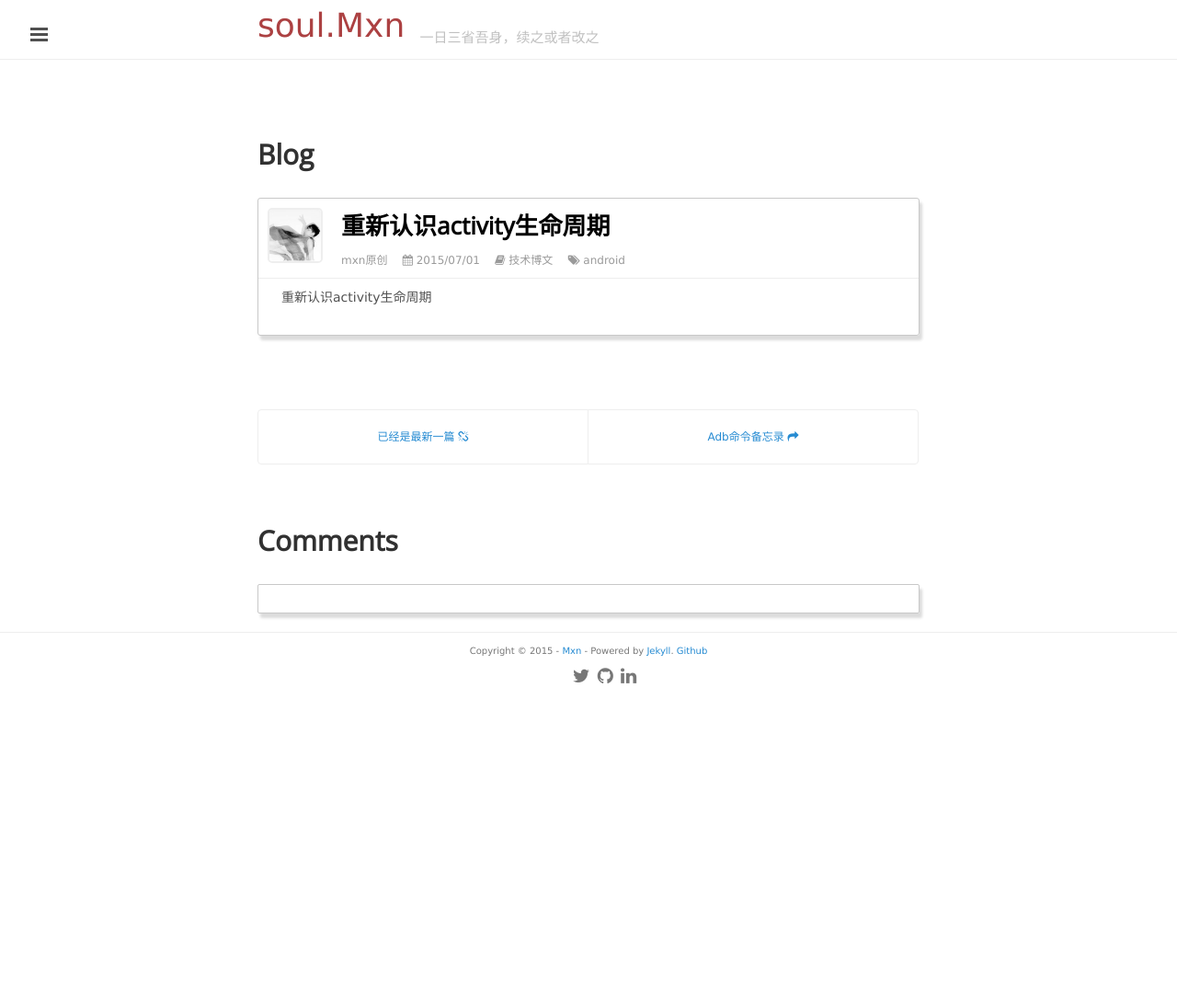
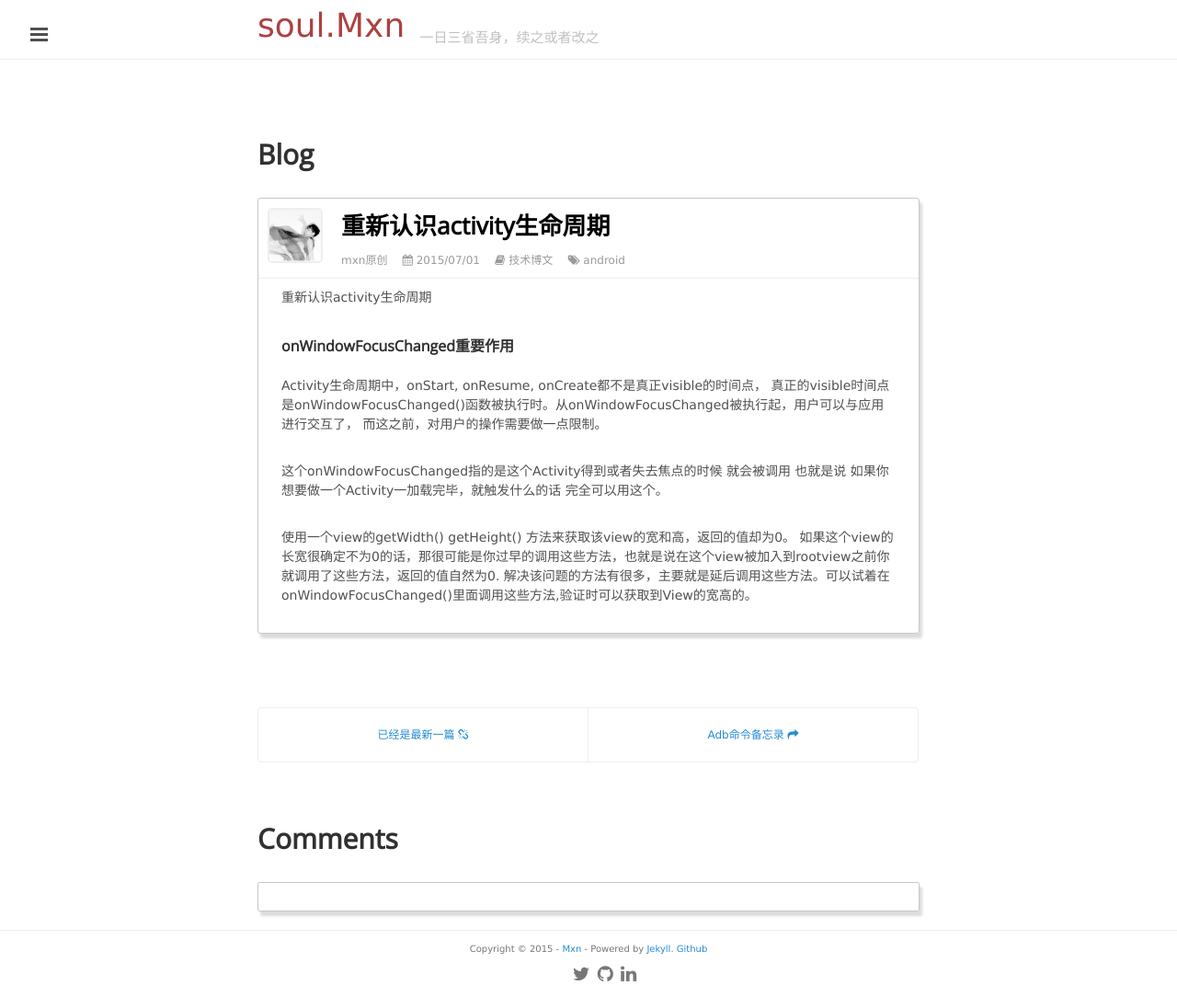
Before and after one commit to mxn21/mxn21.github.io, a Jekyll site: the page built from _posts/2015-7-1-重新认识activity生命周期.md, in a window 1280 px wide. Shown: the whole page at 92% size. Built offline with Jekyll 4.4.1, drawn with Linux system fonts in a browser that asks for light colours; Markdown is read by kramdown in place of the engine named in the settings; comment, search, counter and statistics services are not loaded; before the commit the page ends 900 px from its top, so only the background shows below that.

Commit message:
onWindowFocusChanged重要作用
onWindowFocusChanged重要作用

```diff
--- a/_posts/2015-7-1-重新认识activity生命周期.md
+++ b/_posts/2015-7-1-重新认识activity生命周期.md
@@ -7,3 +7,16 @@
 ---
 
 重新认识activity生命周期
+
+#### onWindowFocusChanged重要作用
+
+Activity生命周期中，onStart, onResume, onCreate都不是真正visible的时间点，
+真正的visible时间点是onWindowFocusChanged()函数被执行时。从onWindowFocusChanged被执行起，用户可以与应用进行交互了，
+而这之前，对用户的操作需要做一点限制。
+
+这个onWindowFocusChanged指的是这个Activity得到或者失去焦点的时候 就会被调用
+也就是说 如果你想要做一个Activity一加载完毕，就触发什么的话 完全可以用这个。
+
+使用一个view的getWidth() getHeight() 方法来获取该view的宽和高，返回的值却为0。
+如果这个view的长宽很确定不为0的话，那很可能是你过早的调用这些方法，也就是说在这个view被加入到rootview之前你就调用了这些方法，返回的值自然为0.
+解决该问题的方法有很多，主要就是延后调用这些方法。可以试着在onWindowFocusChanged()里面调用这些方法,验证时可以获取到View的宽高的。
```
